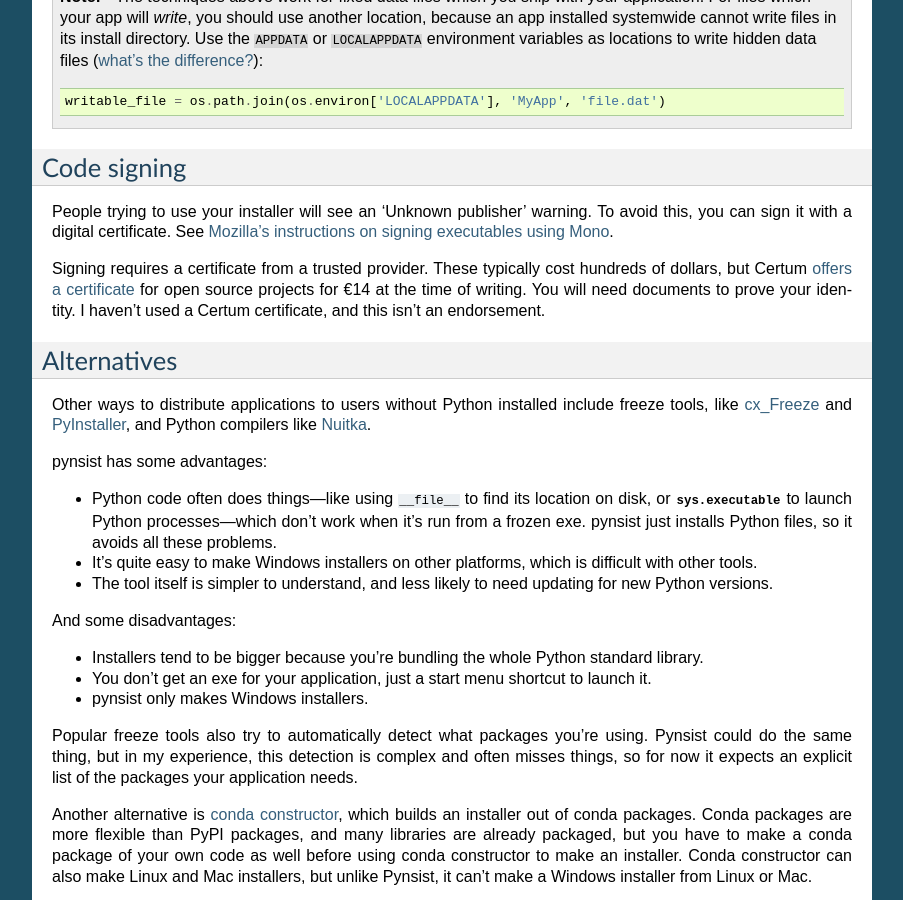
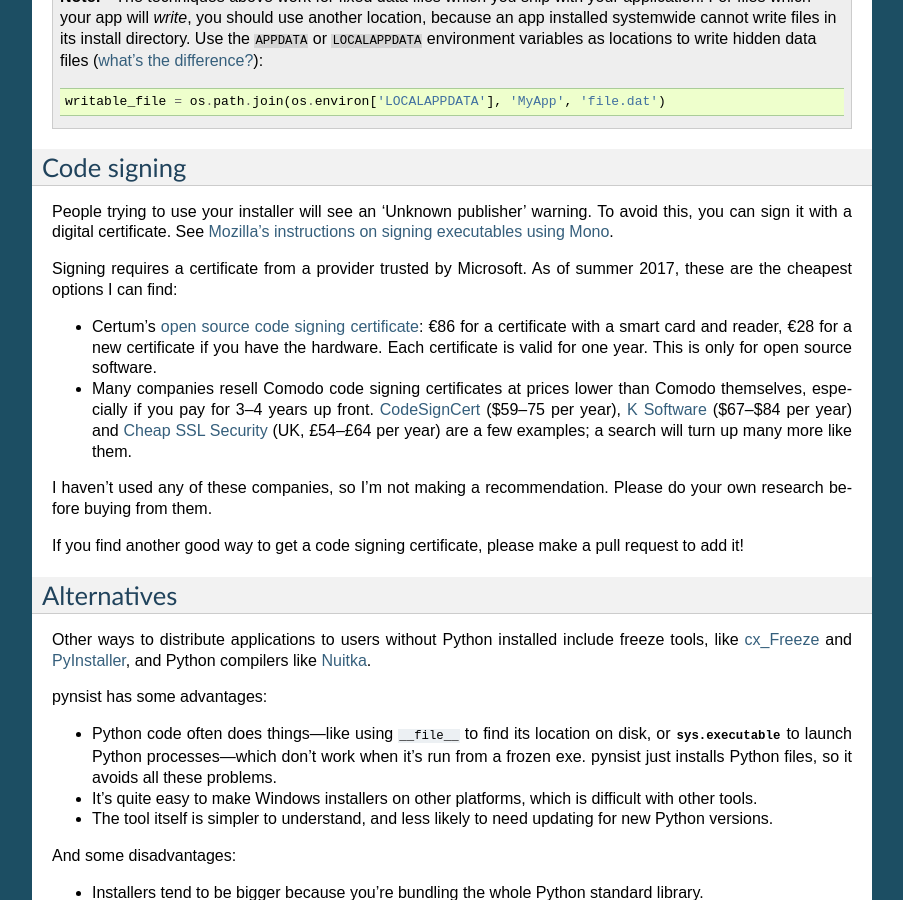
Before and after one commit to takluyver/pynsist, a Sphinx documentation site: the page built from doc/faq.rst, in a window 1280 px wide and 900 px high, scrolled down 1007 px. Shown: the whole window, without its empty margins (198-1101 px from the left). Built offline with Sphinx 7.4.7, drawn with Linux system fonts in a browser that asks for light colours.

Commit message:
Update info on cheap code signing certificates

```diff
--- a/doc/faq.rst
+++ b/doc/faq.rst
@@ -71,14 +71,28 @@
 People trying to use your installer will see an 'Unknown publisher' warning.
 To avoid this, you can sign it with a digital certificate. See
 `Mozilla's instructions on signing executables using Mono
-<https://developer.mozilla.org/en-US/docs/Signing_an_executable_with_Authenticode>`__.
+<https://developer.mozilla.org/en-US/docs/Mozilla/Developer_guide/Build_Instructions/Signing_an_executable_with_Authenticode>`__.
 
-Signing requires a certificate from a trusted provider. These typically cost
-hundreds of dollars, but Certum `offers a certificate
-<https://www.certum.eu/certum/cert,offer_en_open_source_cs.xml>`__ for open
-source projects for €14 at the time of writing. You will need documents to prove
-your identity. I haven't used a Certum certificate, and this isn't an
-endorsement.
+Signing requires a certificate from a provider trusted by Microsoft.
+As of summer 2017, these are the cheapest options I can find:
+
+* Certum's `open source code signing certificate <https://www.certum.eu/certum/cert,offer_en_open_source_cs.xml>`__:
+  €86 for a certificate with a smart card and reader, €28 for a new certificate
+  if you have the hardware. Each certificate is valid for one year.
+  This is only for open source software.
+* Many companies resell Comodo code signing certificates at prices lower than
+  Comodo themselves, especially if you pay for 3–4 years up front.
+  `CodeSignCert <https://codesigncert.com/comodocodesigning>`__ ($59–75 per year),
+  `K Software <http://codesigning.ksoftware.net/>`__ ($67–$84 per year) and
+  `Cheap SSL Security <https://cheapsslsecurity.co.uk/comodo/codesigningcertificate.html>`__ (UK, £54–£64 per year)
+  are a few examples; a search will turn up many more like them.
+
+I haven't used any of these companies, so I'm not making a recommendation.
+Please do your own research before buying from them.
+
+If you find another good way to get a code signing certificate, please make a
+pull request to add it!
+
 
 Alternatives
 ------------
```
